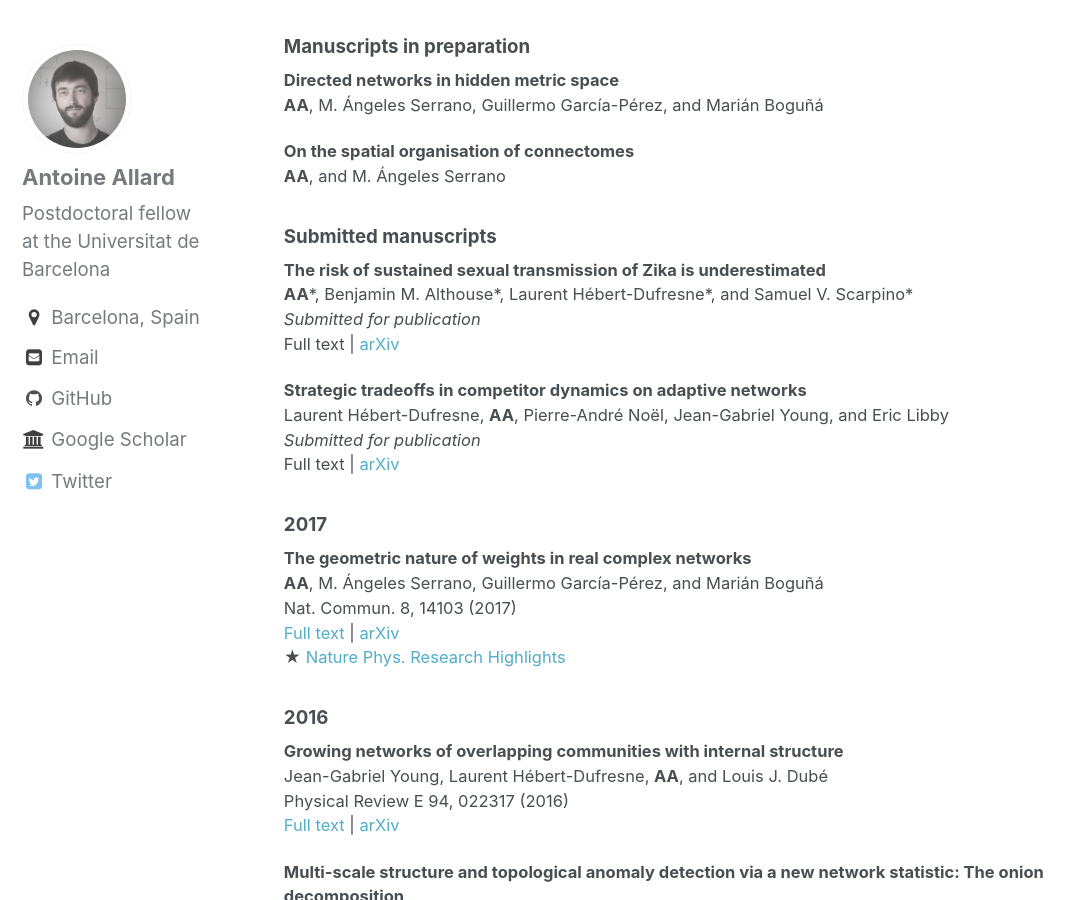
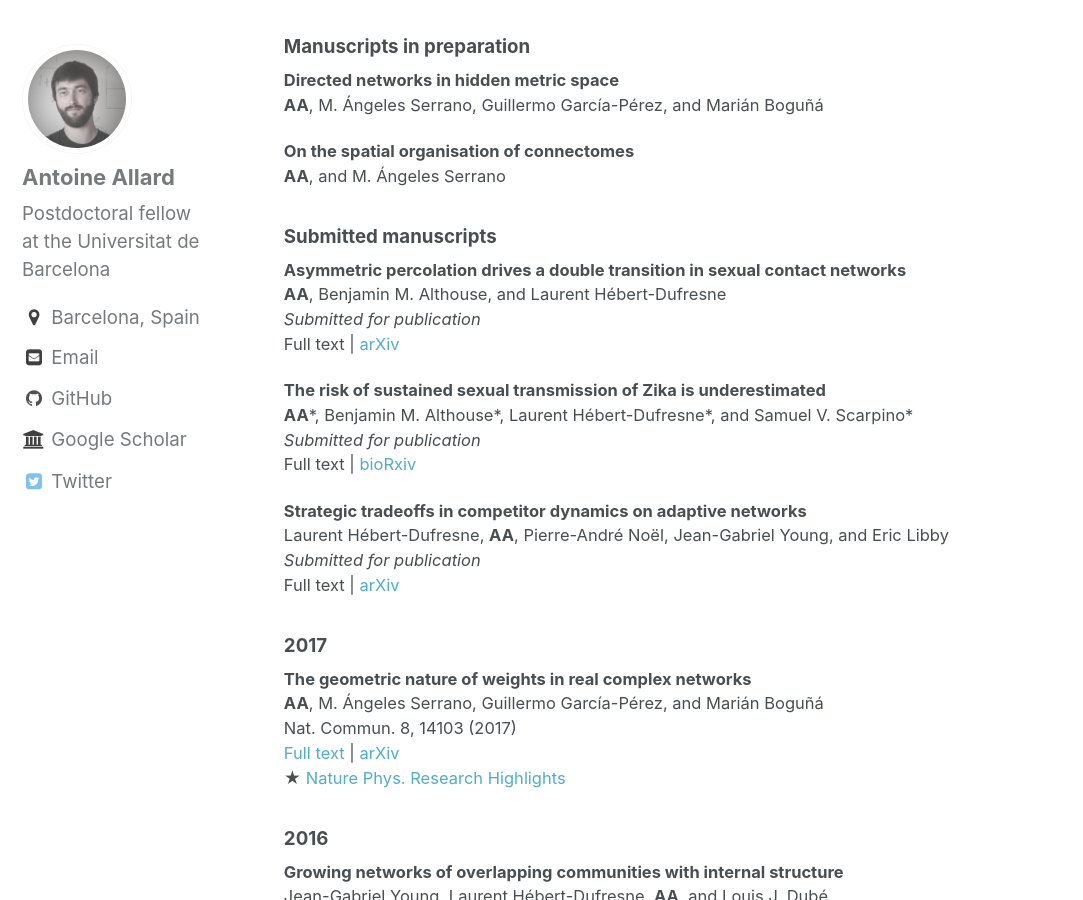
Before and after one commit to antoineallard/antoineallard.github.io, a Jekyll site: the page built from _pages/publications.md, in a window 1280 px wide and 900 px high, scrolled down 325 px. Shown: the whole window, without its empty margins (0-1083 px from the left). Built offline with Jekyll 4.4.1, drawn with Linux system fonts in a browser that asks for light colours.

Commit message:
Updated email and publication list

```diff
--- a/_config.yml
+++ b/_config.yml
@@ -81,7 +81,7 @@ author:
   avatar           : /assets/images/1433260593.jpg # path of avatar image, e.g. "/assets/images/bio-photo.jpg"
   bio              : "Postdoctoral fellow at the Universitat de Barcelona" # "I am an amazing person."
   location         : "Barcelona, Spain"
-  email            : antoineallard@ub.edu
+  email            : antoine.allard.1@gmail.com
   google_scholar   : user=7zq4KLMAAAAJ&hl=en
   uri              :
   bitbucket        :
--- a/_pages/publications.md
+++ b/_pages/publications.md
@@ -21,19 +21,25 @@ Most of the publications below can also be found on [arXiv](http://www.arxiv.org
 **Directed networks in hidden metric space**<br>
 **AA**, M. &Aacute;ngeles Serrano, Guillermo Garc&iacute;a-P&eacute;rez, and Mari&aacute;n Bogu&ntilde;&aacute;
 
-
 **On the spatial organisation of connectomes**<br>
 **AA**, and M. &Aacute;ngeles Serrano
 
 
 #### Submitted manuscripts
 
+**Asymmetric percolation drives a double transition in sexual contact networks**<br>
+**AA**, Benjamin M. Althouse, and Laurent H&eacute;bert-Dufresne<br>
+*Submitted for publication*<br>
+  Full text
+  &#124;
+  [arXiv](https://arxiv.org/abs/1702.06224)
+
 **The risk of sustained sexual transmission of Zika is underestimated**<br>
 **AA**\*, Benjamin M. Althouse\*, Laurent H&eacute;bert-Dufresne\*, and Samuel V. Scarpino\*<br>
 *Submitted for publication*<br>
   Full text
   &#124;
-  [arXiv](http://dx.doi.org/10.1101/090324)
+  [bioRxiv](http://dx.doi.org/10.1101/090324)
 
 **Strategic tradeoffs in competitor dynamics on adaptive networks**<br>
 Laurent H&eacute;bert-Dufresne, **AA**, Pierre-Andr&eacute; No&euml;l, Jean-Gabriel Young, and Eric Libby<br>
```
